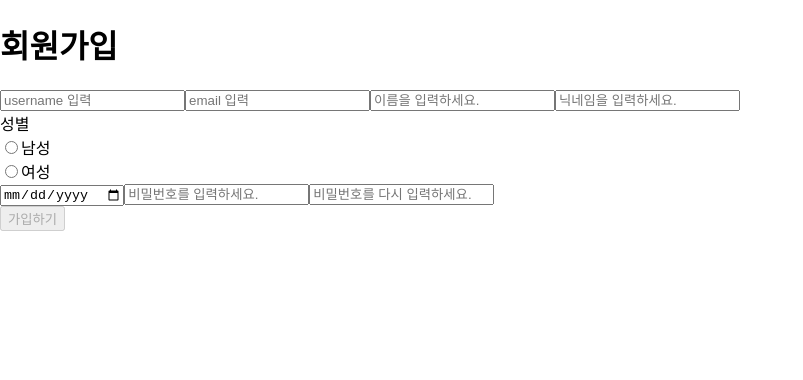
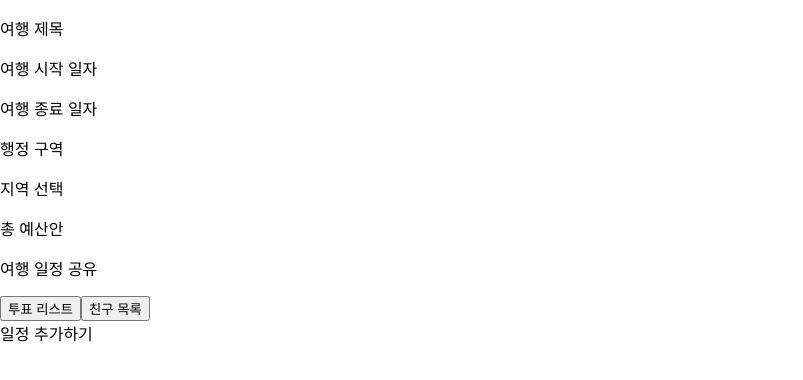
Before and after one commit to 11dontcare/todotravel_frontend, a React (Create React App) app: page / in a window 1280 px wide. Shown: the top 380 px of the page, without its empty margins (0-803 px from the left). Built offline with nearby package versions, Linux system fonts and the light colour scheme.

Commit message:
Feat: Plan 컴포넌트 나누기 및 틀잡기

```diff
--- a/src/index.js
+++ b/src/index.js
@@ -4,11 +4,13 @@ import "./index.css";
 import App from "./App";
 import reportWebVitals from "./reportWebVitals";
 import SignUp from "./todotravel/component/auth/SignUp";
+import PlanCreate from "./todotravel/component/plan/PlanCreate";
+import PlanPage from "./todotravel/component/plan/PlanPage";
 
 const root = ReactDOM.createRoot(document.getElementById("root"));
 root.render(
   // <App />
-  <SignUp />
+  <PlanPage />
 );
 
 // If you want to start measuring performance in your app, pass a function
--- /dev/null
+++ b/src/todotravel/component/plan/PlanCreate.js
@@ -0,0 +1,40 @@
+import React, { useState, useEffect } from "react";
+
+const PlanCreate = () => {
+  const [isShared, setIsShared] = useState(false); // 상태를 추가하여 스위치의 상태를 관리합니다.
+
+  const handleSwitchChange = () => {
+    setIsShared(!isShared); // 스위치 상태를 반전시킵니다.
+  };
+
+  const onSubmit = (e) => {
+    e.preventDefault();
+  };
+
+  return (
+    <div>
+      <div>
+        <form onSubmit={onSubmit}>
+          <input placeholder='제목을 입력해주세요.' />
+          <input placeholder='여행 시작 일자' />
+          <input placeholder='여행 종료 일자' />
+          <input placeholder='행정 구역' />
+          <input placeholder='지역 선택' />
+          <input placeholder='총 예산안 입력' />
+
+          <div>
+            <label>여행 일정 공유</label>
+            <input
+              type='checkbox'
+              checked={isShared}
+              onChange={handleSwitchChange}
+            />
+          </div>
+          <button type='submit'>계획 시작하기</button>
+        </form>
+      </div>
+    </div>
+  );
+};
+
+export default PlanCreate;
--- /dev/null
+++ b/src/todotravel/component/plan/PlanPage.js
@@ -0,0 +1,31 @@
+import React, { useState, useEffect } from "react";
+import ScheduleCreate from "./ScheduleCreate";
+
+const PlanPage = () => {
+  const [isShared, setIsShared] = useState(false); // 상태를 추가하여 스위치의 상태를 관리합니다.
+
+  const onSubmit = (e) => {
+    e.preventDefault();
+  };
+
+  return (
+    <div>
+      <div>
+        <p>여행 제목</p>
+        <p>여행 시작 일자</p>
+        <p>여행 종료 일자</p>
+        <p>행정 구역</p>
+        <p>지역 선택</p>
+        <p>총 예산안</p>
+        <p>여행 일정 공유</p>
+      </div>
+      <div>
+        <button>투표 리스트</button>
+        <button>친구 목록</button>
+      </div>
+      <ScheduleCreate />
+    </div>
+  );
+};
+
+export default PlanPage;
--- /dev/null
+++ b/src/todotravel/component/plan/ScheduleCreate.js
@@ -0,0 +1,11 @@
+import React, { useState, useEffect } from "react";
+
+const ScheduleCreate = () => {
+  return (
+    <div>
+      <div>일정 추가하기</div>
+    </div>
+  );
+};
+
+export default ScheduleCreate;
```
Also changed, not shown: src/todotravel/component/plan/PlanFriend.js (added, +11 -0 lines), src/todotravel/component/plan/PlanModify.js (added, +40 -0 lines), src/todotravel/component/plan/ScheduleList.js (added, +11 -0 lines), src/todotravel/component/plan/PlanContainer.js (deleted).
